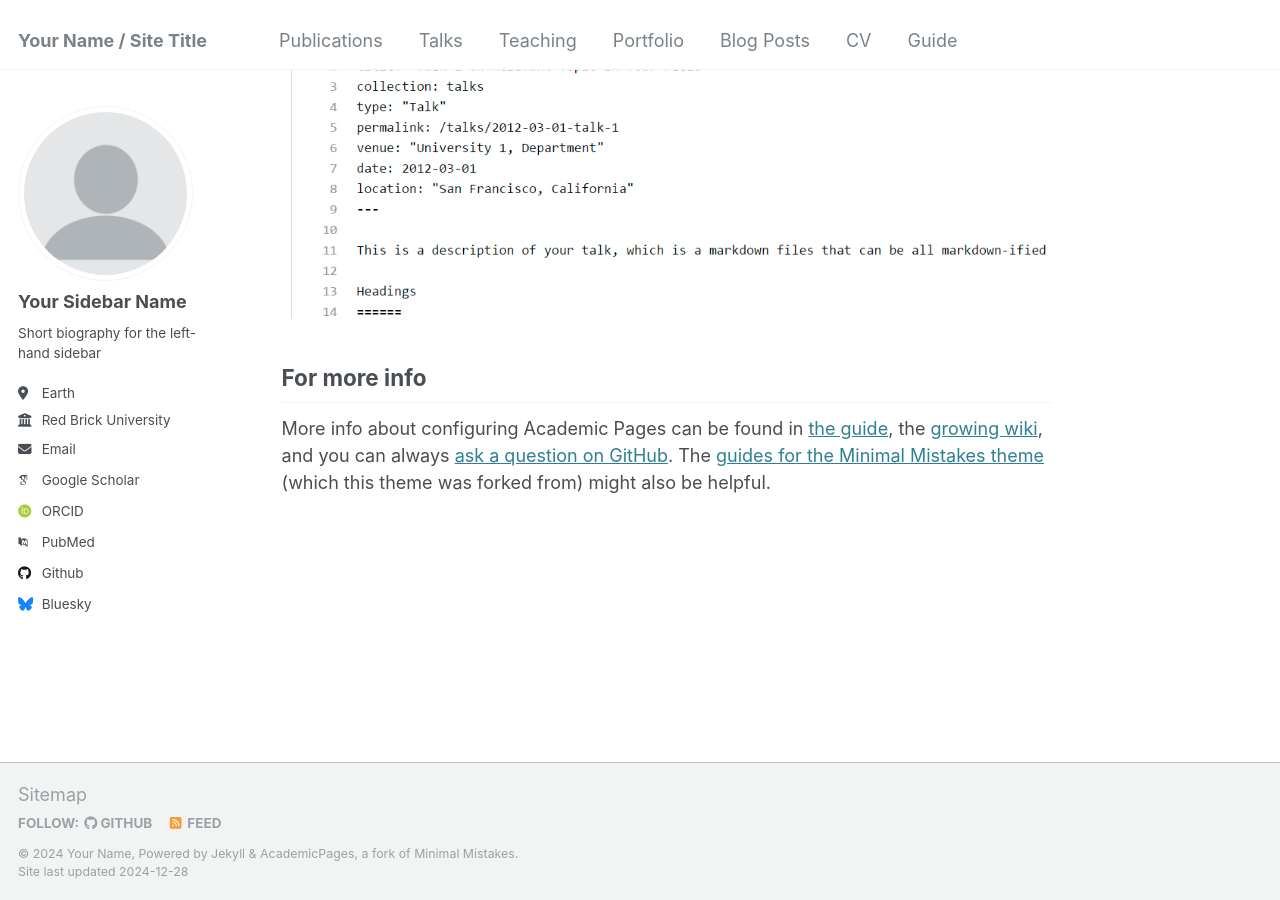
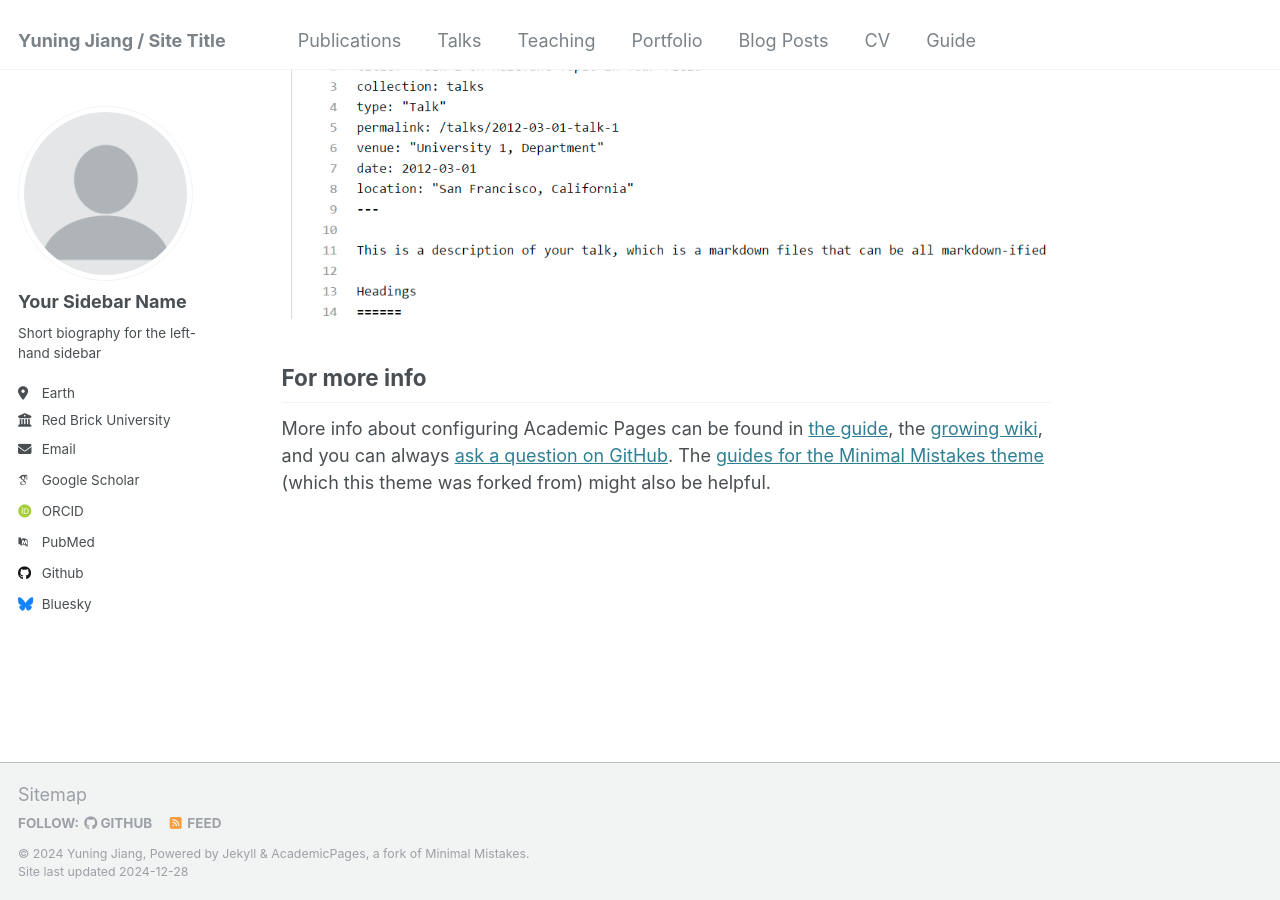
Before and after one commit to Yuning-J/yuning-j.github.io, a Jekyll site: the page built from _pages/about.md, in a window 1280 px wide and 900 px high, scrolled down 1748 px. Built offline with Jekyll 4.4.1, drawn with Linux system fonts in a browser that asks for light colours; some web fonts are replaced.

Commit message:
Update _config.yml

```diff
--- a/_config.yml
+++ b/_config.yml
@@ -8,11 +8,11 @@
 
 # Basic Site Settings
 locale                   : "en-US"
-title                    : "Your Name / Site Title"
+title                    : "Yuning Jiang / Site Title"
 title_separator          : "-"
-name                     : &name "Your Name"
+name                     : &name "Yuning Jiang"
 description              : &description "personal description"
-url                      : https://academicpages.github.io # the base hostname & protocol for your site e.g. "https://[your GitHub username].github.io"
+url                      : https://academicpages.github.io # the base hostname & protocol for your site e.g. "https://yuning-j.github.io"
 baseurl                  : "" # the subpath of your site, e.g. "/blog"
 repository               : "academicpages/academicpages.github.io"
 
```
